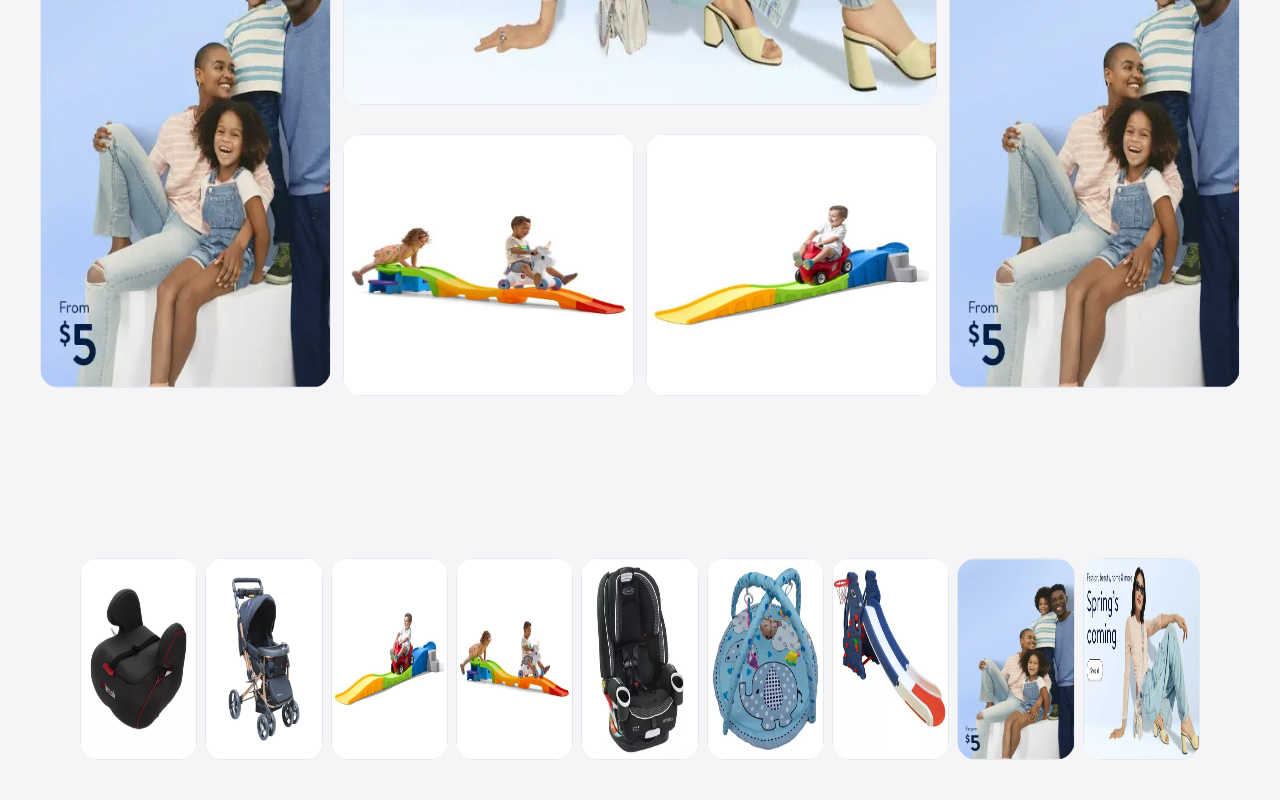
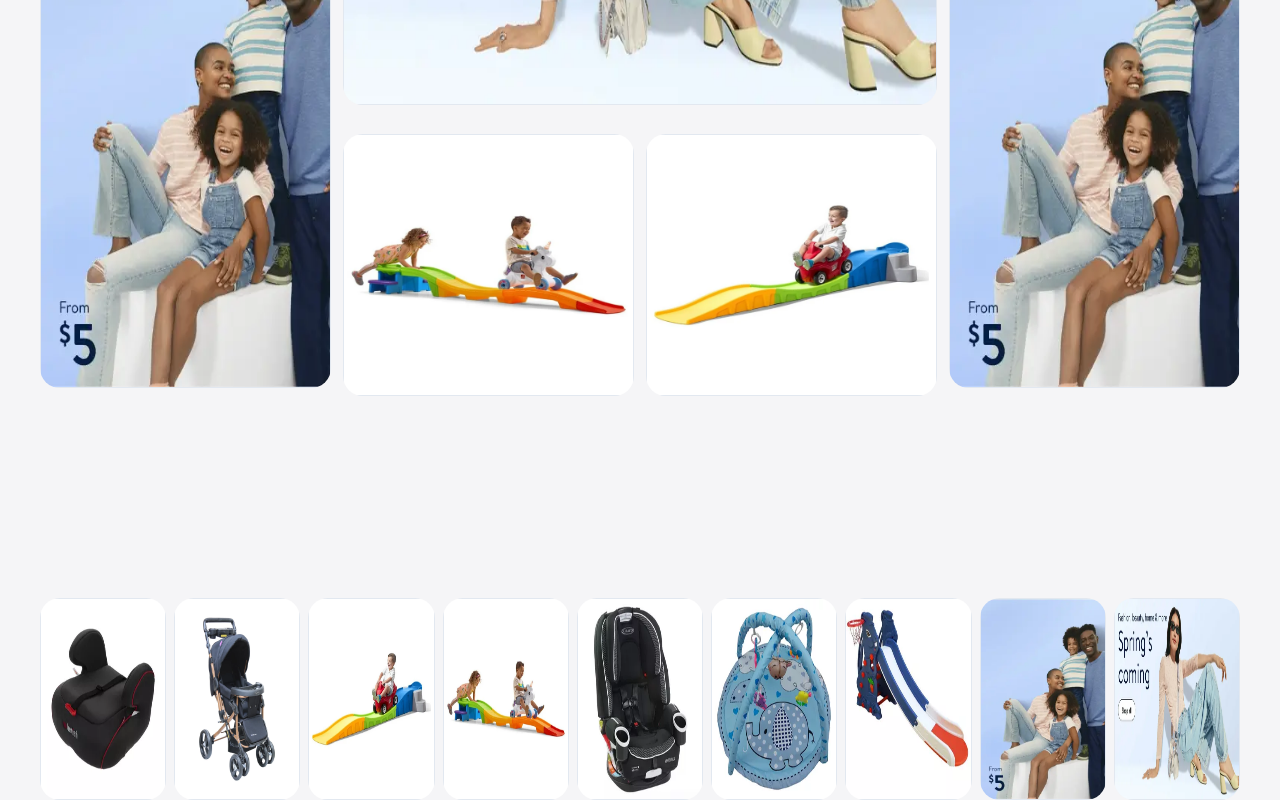
Before and after one commit to mhdi-esmi/happy-land, a React (Vite) app: page / in a window 1280 px wide. Shown: the part 518-1318 px from the top of the page. Built offline with nearby package versions, Linux system fonts and the light colour scheme.

Commit message:
Rebuild product container

```diff
--- a/src/pages/HomePage.tsx
+++ b/src/pages/HomePage.tsx
@@ -1,6 +1,7 @@
 import { Box, Grid, GridItem } from "@chakra-ui/react";
 
-import PreviewCardContiner from "../components/PreviewCardContiner";
+// import PreviewCardContiner from "../components/PreviewCardContiner";
+import PreviewCardContiners from "../components/PreviewCardContiner";
 import ProductContainer from "../components/ProductContainer";
 
 const HomePage = () => {
@@ -15,13 +16,16 @@ const HomePage = () => {
         lg: "1fr",
       }}
     >
+      {/* <Show above="md"> */}
       <GridItem area="main" mt={10} margin={10}>
-        <PreviewCardContiner />
+        <PreviewCardContiners />
+      </GridItem>
+      {/* </Show> */}
+      <GridItem>
         <Box mt={40} ml={10} mr={10}>
           <ProductContainer />
         </Box>
       </GridItem>
-      <GridItem>{/* <ProductContainer /> */}</GridItem>
     </Grid>
   );
 };
```
